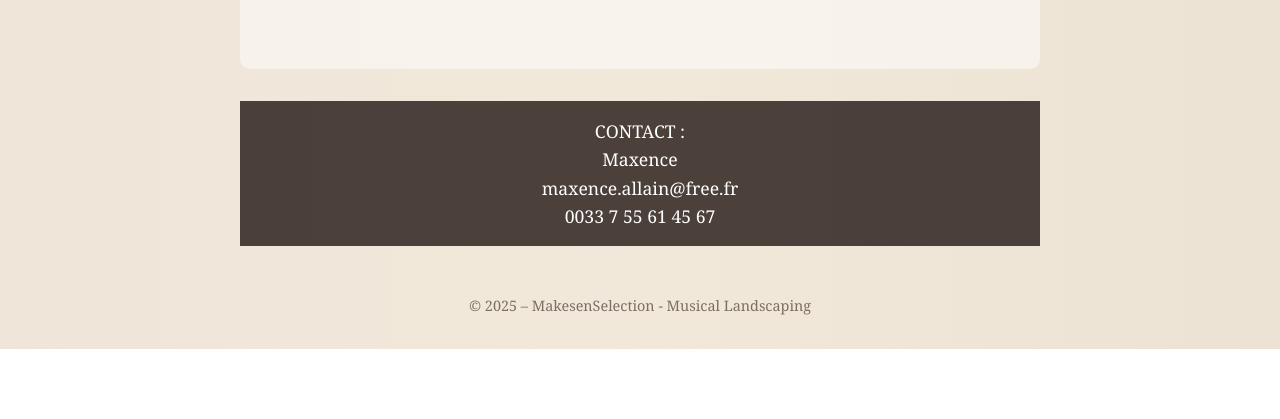
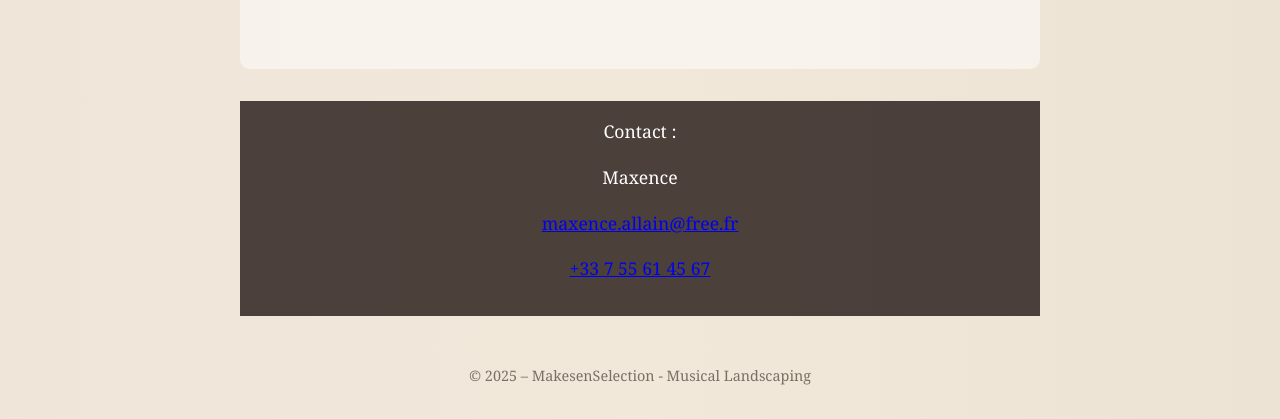
Before and after one commit to MakesenSelection/Makesenselection.fr, a plain HTML site: page engversion.html in a window 1280 px wide. Shown: the part 3460-3879 px from the top of the page. Before the commit the page ends 3809 px from the top, so only its background shows below. Drawn offline with Linux system fonts and the light colour scheme.

Commit message:
Update engversion.html

```diff
--- a/engversion.html
+++ b/engversion.html
@@ -356,9 +356,14 @@ banquets, private parties, and intimate events.</strong>
   </div>
 
   <!-- Bandeau de contact en bas -->
-  <div class="footer-contact" id="contact">
-    CONTACT :<br>Maxence<br>maxence.allain@free.fr<br>0033 7 55 61 45 67
-  </div>
+  <!-- Bandeau de contact en bas -->
+<div class="footer-contact" id="contact">
+  <span>Contact :</span>
+  <p>Maxence</p>
+  <p><a href="mailto:maxence.allain@free.fr">maxence.allain@free.fr</a></p>
+  <p><a href="tel:+33755614567">+33 7 55 61 45 67</a></p>
+</div>
+
 
   <!-- Vinyl menu -->
   <img src="images/vinyl2.png" class="vinyl-button" onclick="toggleMenu()" alt="Menu vinyle" />
```
